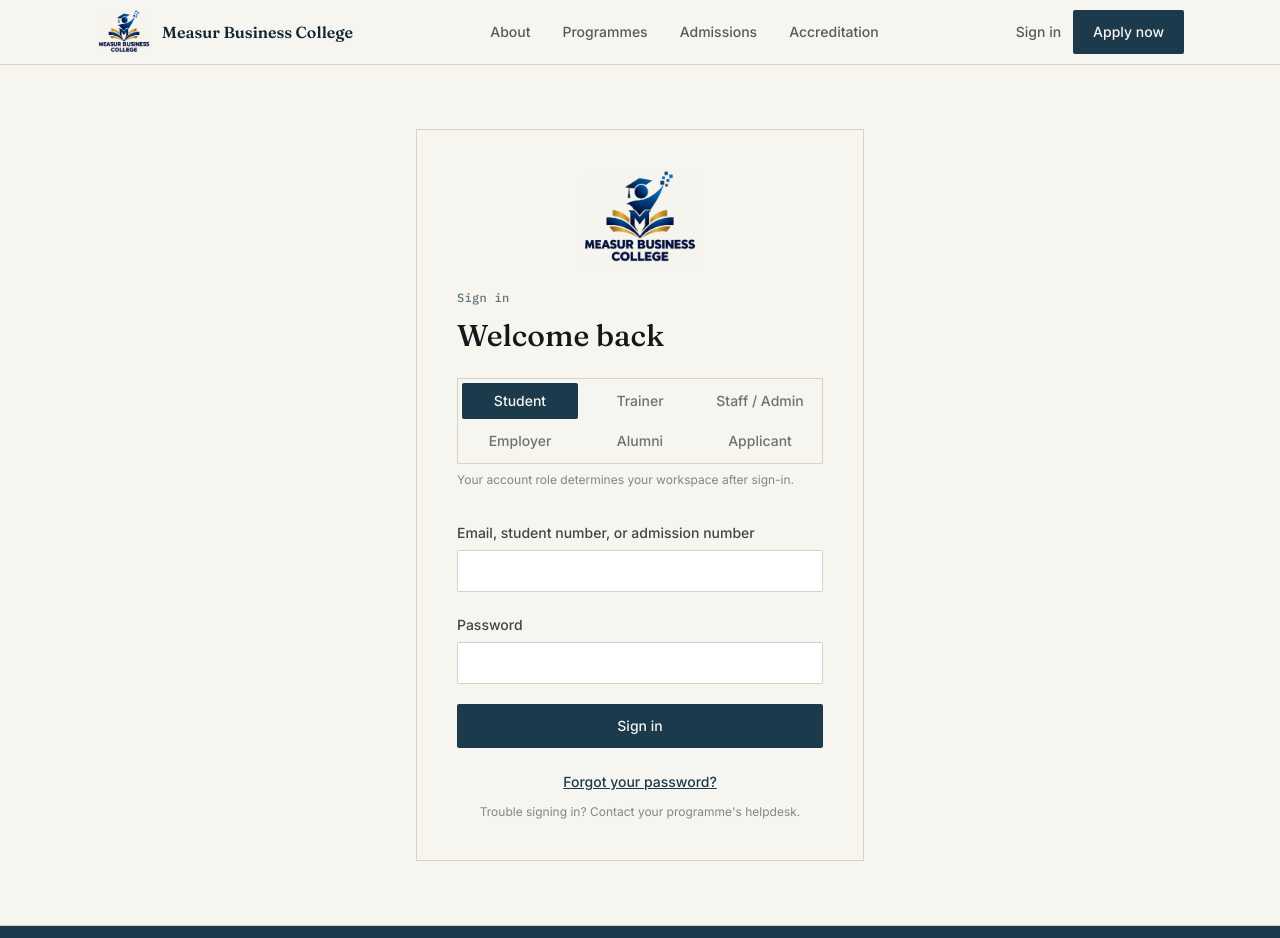
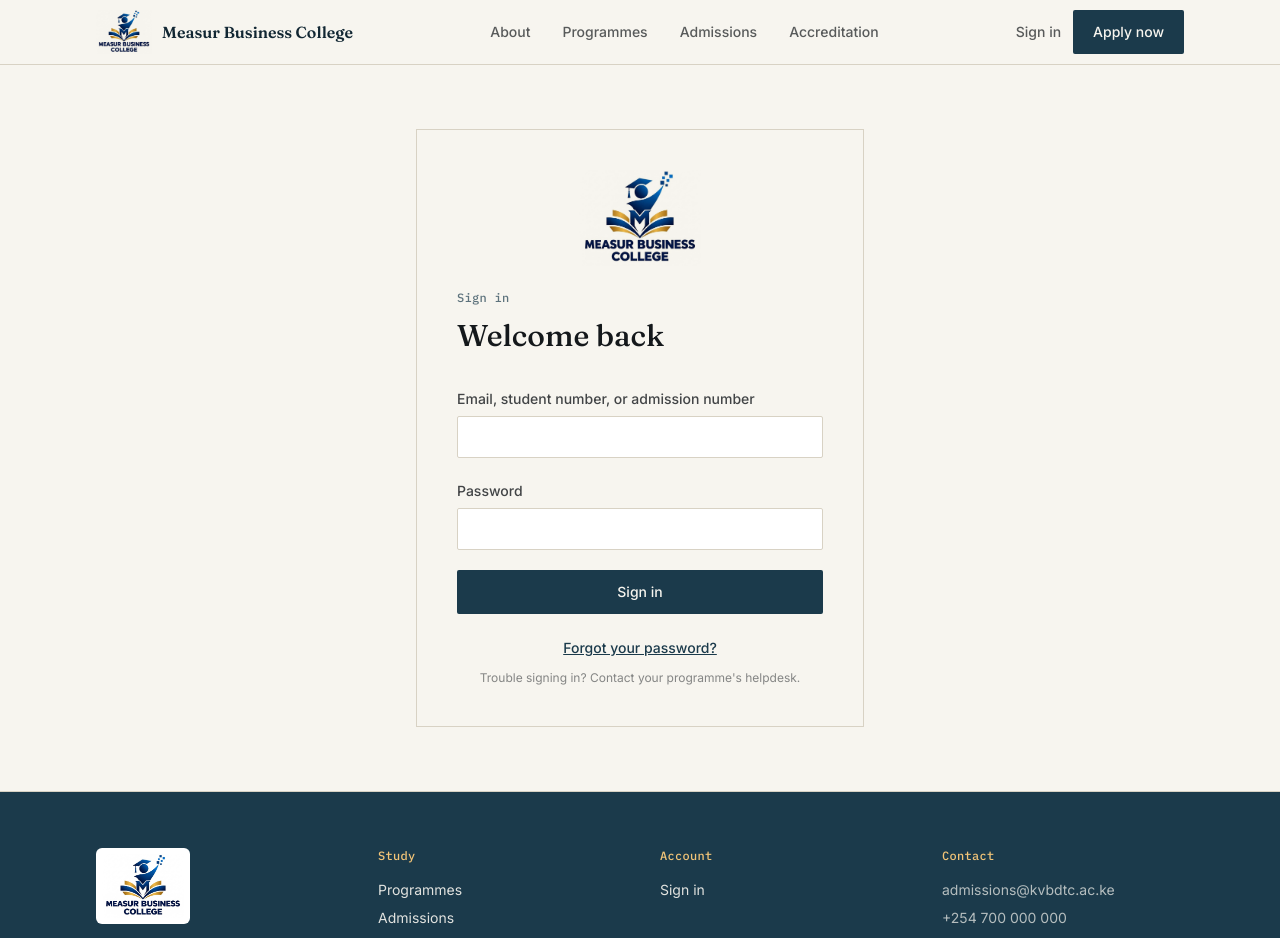
Before and after one commit to openinstitutecode/openinstitute, a React (Vite) app in the folder open-institute-updated/frontend/: page /login in a window 1280 px wide. Shown: the top 938 px of the page. Built offline with nearby package versions, Linux system fonts and the light colour scheme.

Commit message:
Unify sign-in around account RBAC

```diff
--- a/open-institute-updated/frontend/src/components/Footer.tsx
+++ b/open-institute-updated/frontend/src/components/Footer.tsx
@@ -29,11 +29,9 @@ export default function Footer() {
         </div>
 
         <div>
-          <h3 className="eyebrow text-gold-light">Portals</h3>
+          <h3 className="eyebrow text-gold-light">Account</h3>
           <ul className="mt-4 space-y-2 text-sm">
-            <li><Link to="/login" className="hover:text-gold-light">Student login</Link></li>
-            <li><Link to="/login" className="hover:text-gold-light">Trainer login</Link></li>
-            <li><Link to="/login" className="hover:text-gold-light">Staff &amp; admin login</Link></li>
+            <li><Link to="/login" className="hover:text-gold-light">Sign in</Link></li>
           </ul>
         </div>
 
--- a/open-institute-updated/frontend/src/pages/Login.tsx
+++ b/open-institute-updated/frontend/src/pages/Login.tsx
@@ -2,19 +2,7 @@ import { FormEvent, useState } from "react";
 import { Logo } from "../components/Logo";
 import { portalHomeForRole } from "../lib/role-access";
 
-const roles = [
-  { id: "student", label: "Student" },
-  { id: "trainer", label: "Trainer" },
-  { id: "staff", label: "Staff / Admin" },
-  { id: "employer", label: "Employer" },
-  { id: "alumni", label: "Alumni" },
-  { id: "applicant", label: "Applicant" },
-] as const;
-
-type RoleId = (typeof roles)[number]["id"];
-
 export default function Login() {
-  const [role, setRole] = useState<RoleId>("student");
   const [email, setEmail] = useState("");
   const [password, setPassword] = useState("");
   const [error, setError] = useState<string | null>(null);
@@ -28,7 +16,7 @@ export default function Login() {
       const res = await fetch("/api/auth/login", {
         method: "POST",
         headers: { "Content-Type": "application/json" },
-        body: JSON.stringify({ email, password, portal: role }),
+        body: JSON.stringify({ email, password }),
       });
       if (!res.ok) {
         const body = await res.json().catch(() => null) as { message?: string } | null;
@@ -69,24 +57,6 @@ export default function Login() {
         <div className="mb-6 flex justify-center"><Logo className="h-24 w-auto" /></div>
         <p className="eyebrow">Sign in</p>
         <h1 className="mt-3 font-display text-3xl font-medium">Welcome back</h1>
-
-        <div className="mt-6 grid grid-cols-2 gap-1 border border-line p-1 sm:grid-cols-3">
-          {roles.map((r) => (
-            <button
-              key={r.id}
-              type="button"
-              onClick={() => setRole(r.id)}
-              className={`rounded-sm px-3 py-2 text-sm font-medium transition-colors ${
-                role === r.id ? "bg-navy text-paper" : "text-ink/60 hover:text-ink"
-              }`}
-            >
-              {r.label}
-            </button>
-          ))}
-        </div>
-        <p className="mt-2 text-xs text-ink/50">
-          Your account role determines your workspace after sign-in.
-        </p>
 
         <form onSubmit={handleSubmit} className="mt-8 space-y-5">
           <label className="block">
```
Also changed, not shown: 1 other file (tests, documents, lock files or other folders).
